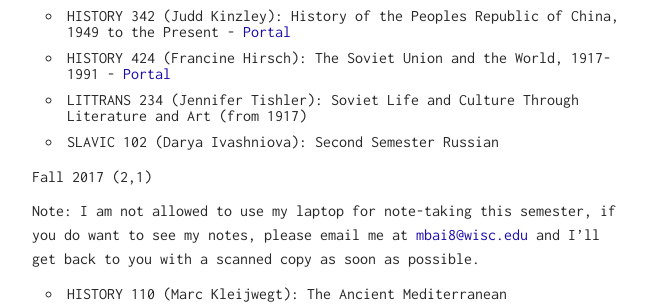
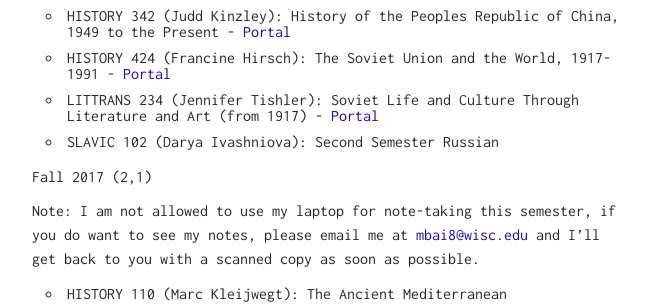
Before and after one commit to MingcongBai/MingcongBai.github.io, a Jekyll site: the page built from resources/index.md, in a window 1280 px wide. Shown: the part 445-749 px from the top of the page, without its empty margins (308-971 px from the left). Built offline with Jekyll 4.4.1, drawn with Linux system fonts in a browser that asks for light colours; our own code applies the rules of GitHub Pages for plain Markdown files.

Commit message:
Update index.md

```diff
--- a/resources/index.md
+++ b/resources/index.md
@@ -14,7 +14,7 @@ Starting from this semester I will attempt to transcribe all my hand-written not
 - BOTANY 100 (Marie Trest): Survey of Botany
 - HISTORY 342 (Judd Kinzley): History of the Peoples Republic of China, 1949 to the Present - [Portal](https://github.com/MingcongBai/history342-notes)
 - HISTORY 424 (Francine Hirsch): The Soviet Union and the World, 1917-1991 - [Portal](https://github.com/MingcongBai/history424-notes)
-- LITTRANS 234 (Jennifer Tishler): Soviet Life and Culture Through Literature and Art (from 1917)
+- LITTRANS 234 (Jennifer Tishler): Soviet Life and Culture Through Literature and Art (from 1917) - [Portal](https://github.com/MingcongBai/littrans234-notes)
 - SLAVIC 102 (Darya Ivashniova): Second Semester Russian
 
 
```
